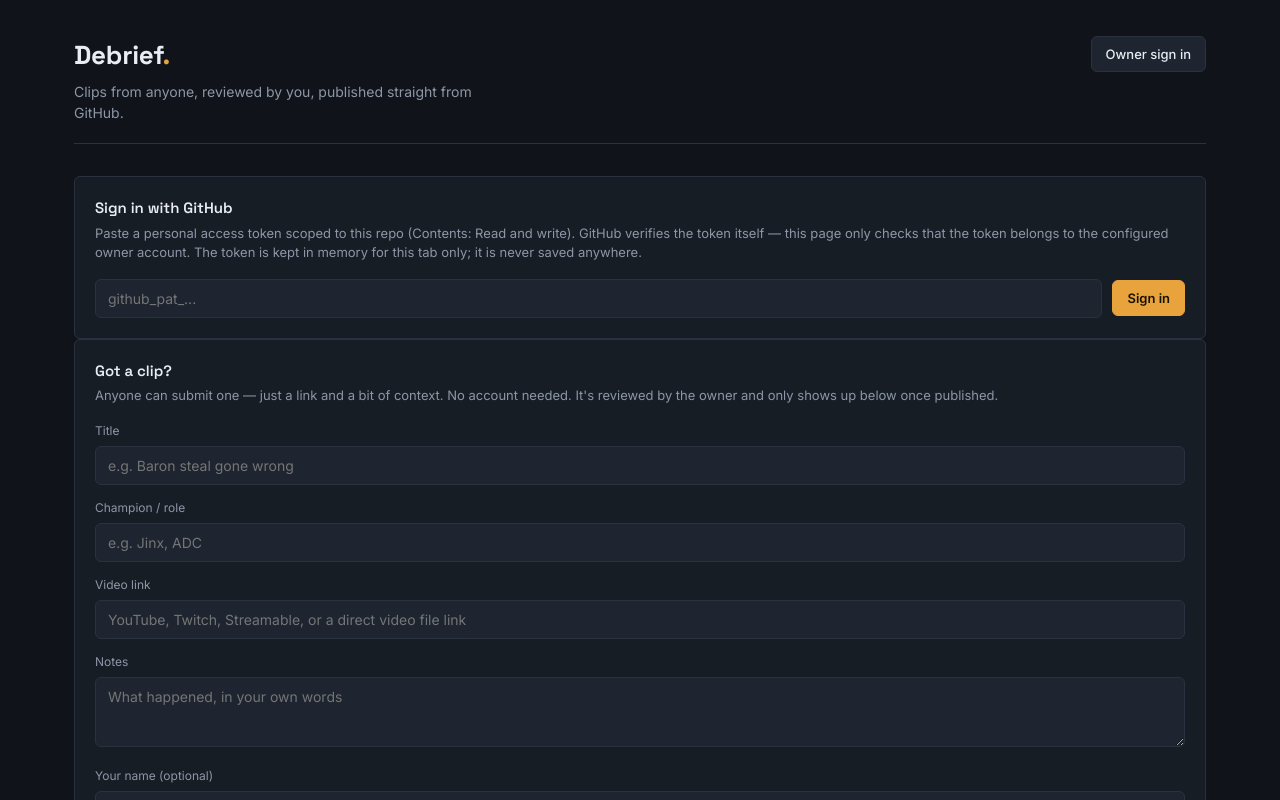
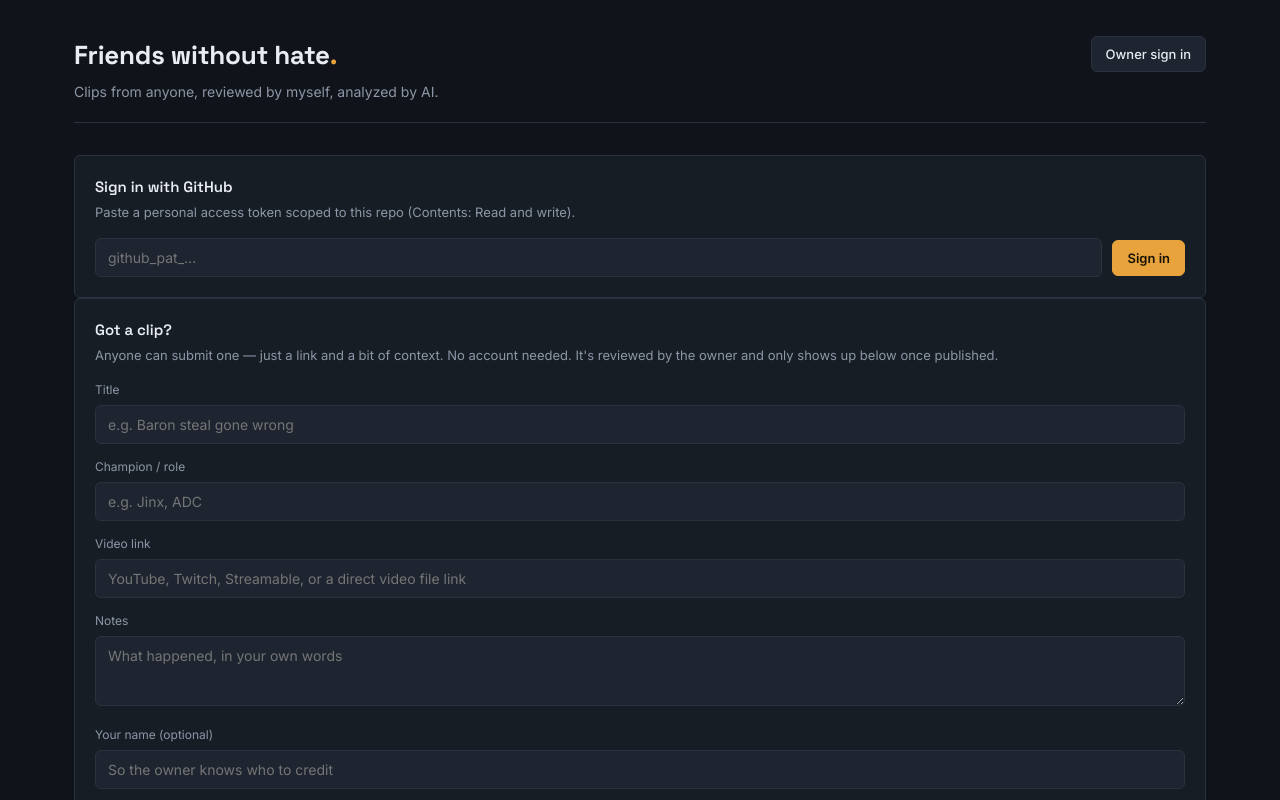
Before and after one commit to sudo-Sentiq/Floriankannkeinleague, a plain HTML site: page index.html in a window 1280 px wide. Both pictures are taken after a click on the button "Owner sign in". Shown: the top 800 px of the page. Drawn offline with Linux system fonts and the light colour scheme.

Commit message:
Update index.html

```diff
--- a/index.html
+++ b/index.html
@@ -3,7 +3,7 @@
 <head>
 <meta charset="UTF-8">
 <meta name="viewport" content="width=device-width, initial-scale=1.0">
-<title>Debrief — clip showcase</title>
+<title>Florian kann kein League</title>
 <link rel="preconnect" href="https://fonts.googleapis.com">
 <link href="https://fonts.googleapis.com/css2?family=Space+Grotesk:wght@500;600;700&family=Inter:wght@400;500;600&family=JetBrains+Mono:wght@400;500&display=swap" rel="stylesheet">
 <link rel="stylesheet" href="style.css">
@@ -13,8 +13,8 @@
 
   <header class="top">
     <div>
-      <h1>Debrief<span>.</span></h1>
-      <p>Clips from anyone, reviewed by you, published straight from GitHub.</p>
+      <h1>Friends without hate<span>.</span></h1>
+      <p>Clips from anyone, reviewed by myself, analyzed by AI.</p>
     </div>
     <div class="owner-slot">
       <span class="owner-badge" id="ownerBadge" style="display:none;">Owner mode</span>
@@ -25,7 +25,7 @@
   <!-- LOGIN -->
   <div class="panel" id="loginPanel" style="display:none;">
     <h2>Sign in with GitHub</h2>
-    <p class="hint">Paste a personal access token scoped to this repo (Contents: Read and write). GitHub verifies the token itself — this page only checks that the token belongs to the configured owner account. The token is kept in memory for this tab only; it is never saved anywhere.</p>
+    <p class="hint">Paste a personal access token scoped to this repo (Contents: Read and write).</p>
     <div class="filerow">
       <input type="password" id="tokenInput" placeholder="github_pat_...">
       <button class="btn primary" id="tokenSubmitBtn">Sign in</button>
```
